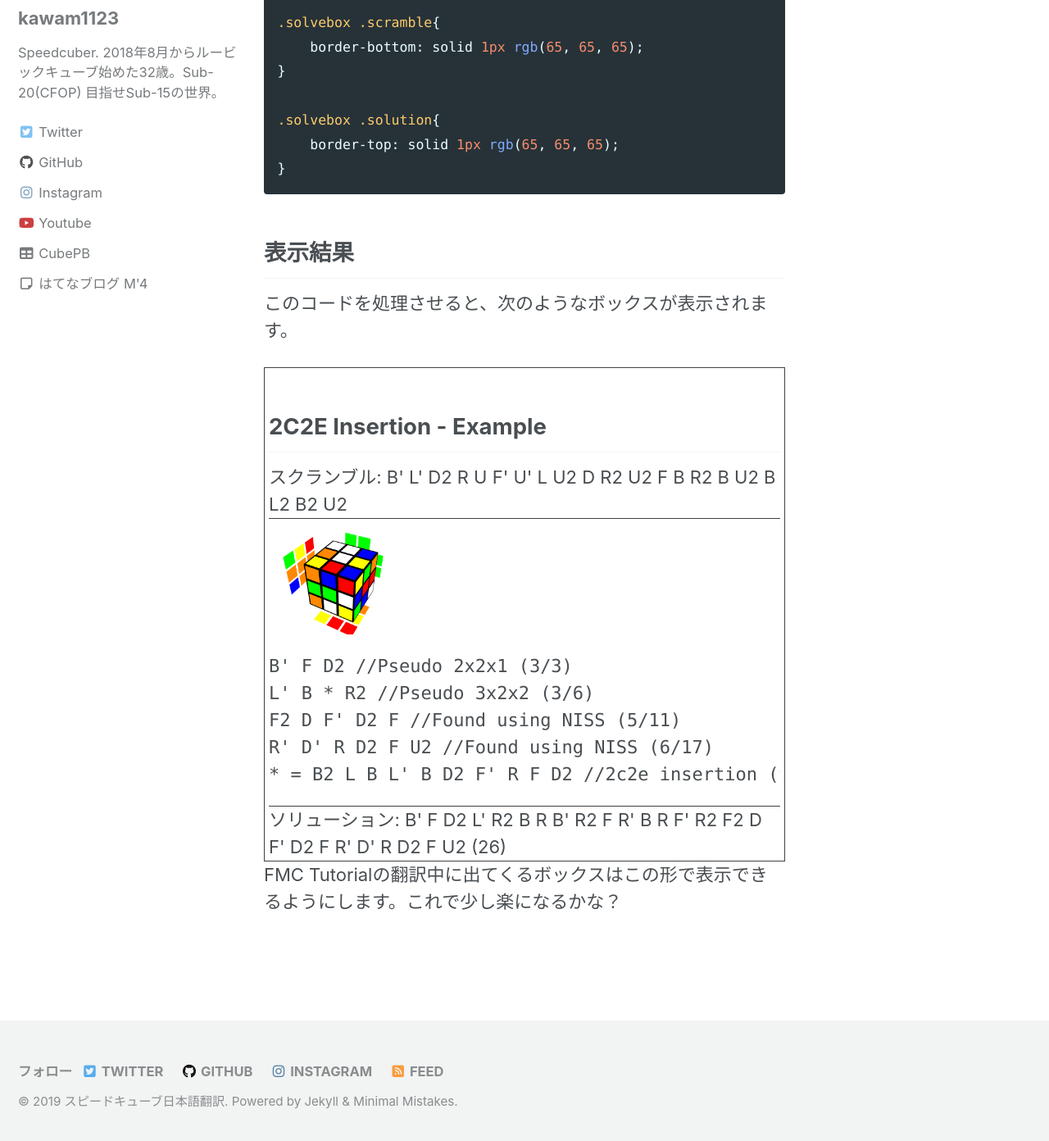
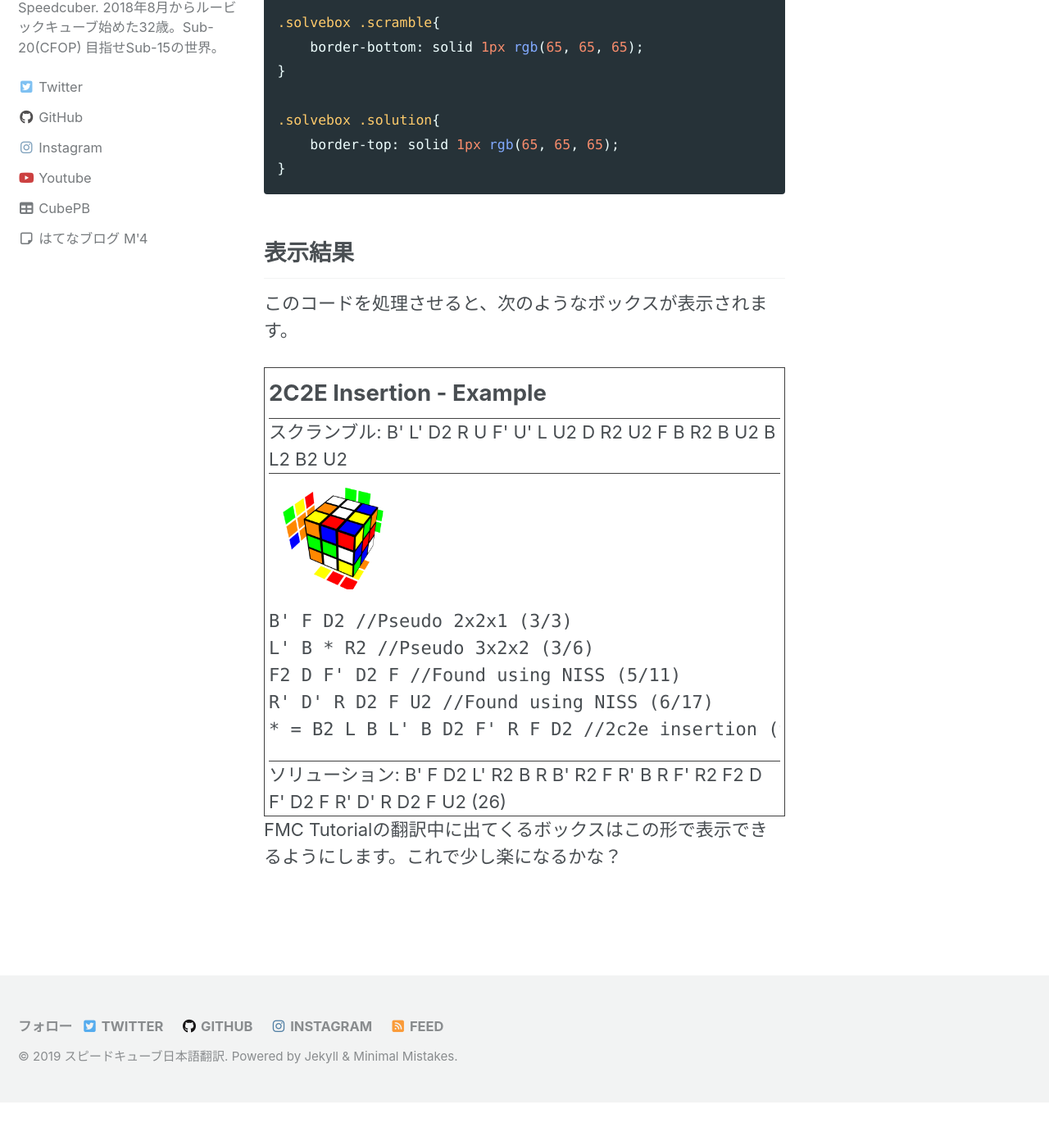
Before and after one commit to kawam1123/translation, a Jekyll site: the page built from _pages/test-solvebox.md, in a window 1280 px wide and 1400 px high, scrolled down 2030 px. Shown: the top 1392 px of the window at 82% size. Built offline with Jekyll 4.4.1, drawn with Linux system fonts in a browser that asks for light colours; cached includes are drawn as plain includes; nearby versions of some CDN libraries; after the commit the page ends 3375 px from its top, so only the background shows below that.

Commit message:
チュートリアル内にソルブボックスを追加

```diff
--- a/_includes/solvebox.html
+++ b/_includes/solvebox.html
@@ -3,5 +3,11 @@
     {% if include.scramble %}<div class="solvetext scramble">スクランブル: {{ include.scramble }}</div>{% endif %}
     <img class='float-md-right img-responsive shadow-none' style='width:150px;height:auto;padding:0;margin:15px 0 0 15px;' src='{{ include.img_src }}'>
     <div class="solvetext clearfix shadow-none"><pre class="shadow-none">{{ include.text }}</pre></div>
-    {% if include.solution %}<div class="solvetext solution">ソリューション: {{ include.solution }}</div>{% endif %}
+    {% if include.solution %}
+        {% if include.algcubing %}
+        <div class="solvetext solution">ソリューション: <a href = "{{ include.algcubing }}">{{ include.solution }}</a></div>
+        {% else %}
+        <div class="solvetext solution">ソリューション: {{ include.solution }}</div>
+        {% endif %}
+    {% endif %}
 </div>
--- a/assets/css/main.scss
+++ b/assets/css/main.scss
@@ -39,6 +39,11 @@ strong.yellowbox {
     padding-right: 5px;
 }
 
+.solvebox h2{
+    margin: 0.5em 0 0;
+    border-bottom: double 1px rgb(65, 65, 65);
+}
+
 .solvebox .scramble{
     border-bottom: solid 1px rgb(65, 65, 65);
 }
--- a/assets/css_old/style.scss
+++ /dev/null
@@ -1,47 +0,0 @@
----
----
-
-@import "{{ site.theme }}";
-
-/*float:leftレイアウトを解消*/
-//header {width: auto; float: none;}
-//section {float: none;}
-/*見出しの書式*/
-section .page__content h2 {
-    border-left: solid 10px navy;
-    border-bottom: solid 1px navy;
-    color: navy;
-    padding: 0.5em;
-}
-section .page__content h3 {
-    border-bottom: solid 1px black;
-}
-
-strong.redbox {
-    background: #ff1e00;/*背景色*/
-    color: #FFFFFF;
-    text-align: center;
-    padding: 0.5em;
-}
-
-strong.yellowbox {
-    background: #ffc629;/*背景色*/
-    color: #000000;
-    text-align: center;
-    padding: 0.5em;
-}
-
-.solvebox{
-    border: solid 1px rgb(65, 65, 65);
-    background-color: white;
-    padding-left: 5px;
-    padding-right: 5px;
-}
-
-.solvebox .scramble{
-    border-bottom: solid 1px rgb(65, 65, 65);
-}
-
-.solvebox .solution{
-    border-top: solid 1px rgb(65, 65, 65);
-}
```
Also changed, not shown: _pages/FMC-tutorial.md (+6 -6 lines).
